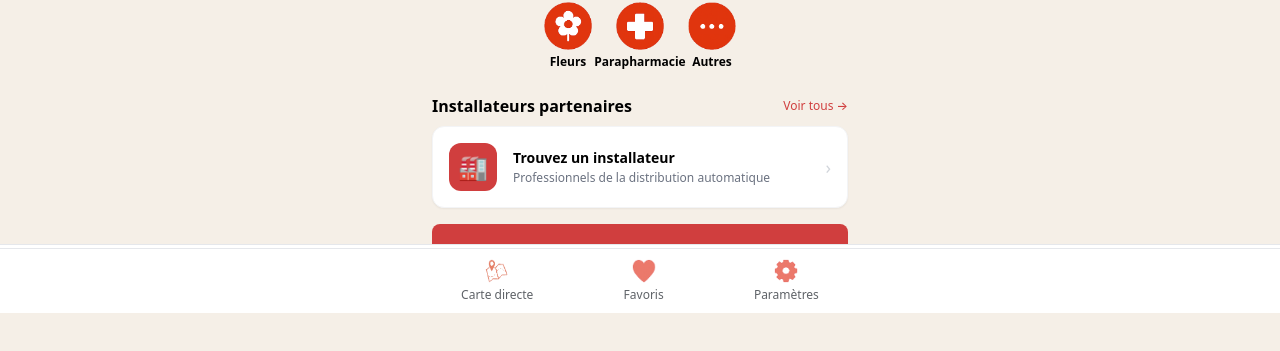
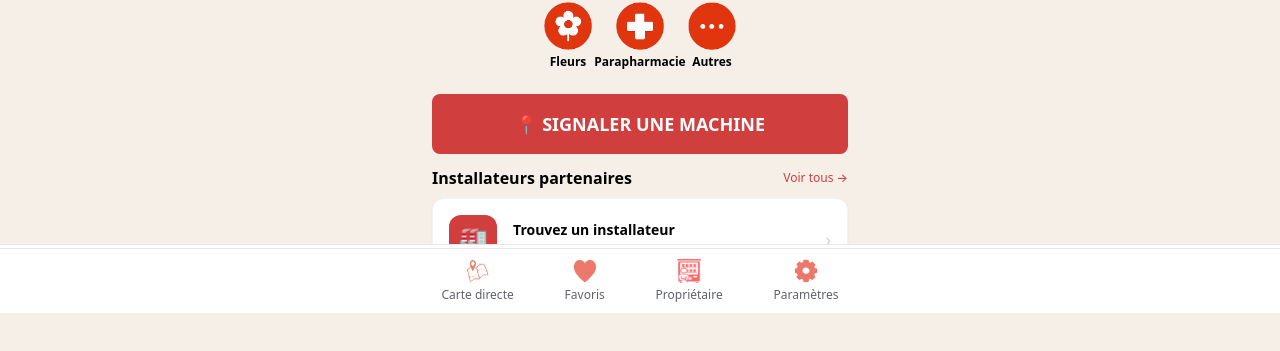
Before and after one commit to distriauto247-cyber/da24-7, a React (Vite) app: page / in a window 1280 px wide. Shown: the part 487-838 px from the top of the page. Built offline with nearby package versions, Linux system fonts and the light colour scheme; no server answers.

Commit message:
Icône propriétaire dans barre navigation

```diff
--- a/src/layouts/MainLayout.jsx
+++ b/src/layouts/MainLayout.jsx
@@ -5,6 +5,7 @@ import iconAccueil from '../assets/icons/accueil.png'
 import iconCarte from '../assets/icons/carte.png'
 import iconFavoris from '../assets/icons/favoris.png'
 import iconParametres from '../assets/icons/parametres.png'
+import iconProprietaire from '../assets/icons/proprietaire.png'
 
 export default function MainLayout({ user }) {
   const navigate = useNavigate()
@@ -14,6 +15,7 @@ export default function MainLayout({ user }) {
     { icon: iconAccueil, label: 'Accueil', path: '/', hideOnHome: true },
     { icon: iconCarte, label: 'Carte directe', path: '/map', hideOnHome: false },
     { icon: iconFavoris, label: 'Favoris', path: '/favorites', hideOnHome: false },
+    { icon: iconProprietaire, label: 'Propriétaire', path: '/owner/dashboard', hideOnHome: false },
     { icon: iconParametres, label: 'Paramètres', path: '/settings', hideOnHome: false },
   ]
 
--- a/src/pages/Home.jsx
+++ b/src/pages/Home.jsx
@@ -210,7 +210,11 @@ export default function Home() {
         </div>
       </div>
 
-      {/* Bouton ajouter une machine */}
+      {/* Bouton Signaler une machine */}
+      <Button onClick={() => navigate('/add-distributor')} className="mb-3 text-lg text-white py-4">
+        📍 SIGNALER UNE MACHINE
+      </Button>
+
       {/* Section installateurs partenaires */}
       <div className="mb-4">
         <div className="flex items-center justify-between mb-2">
@@ -231,10 +235,6 @@ export default function Home() {
           <span className="text-gray-300 text-lg">›</span>
         </button>
       </div>
-
-      <Button onClick={() => navigate('/add-distributor')} className="mb-6 text-lg text-white py-4">
-        AJOUTER UNE MACHINE
-      </Button>
 
       {/* Barre de navigation en bas */}
       <nav className="fixed bottom-0 left-0 right-0 bg-white border-t border-gray-200 px-4 py-3">
```
Also changed, not shown: src/assets/icons/proprietaire.png (added).
